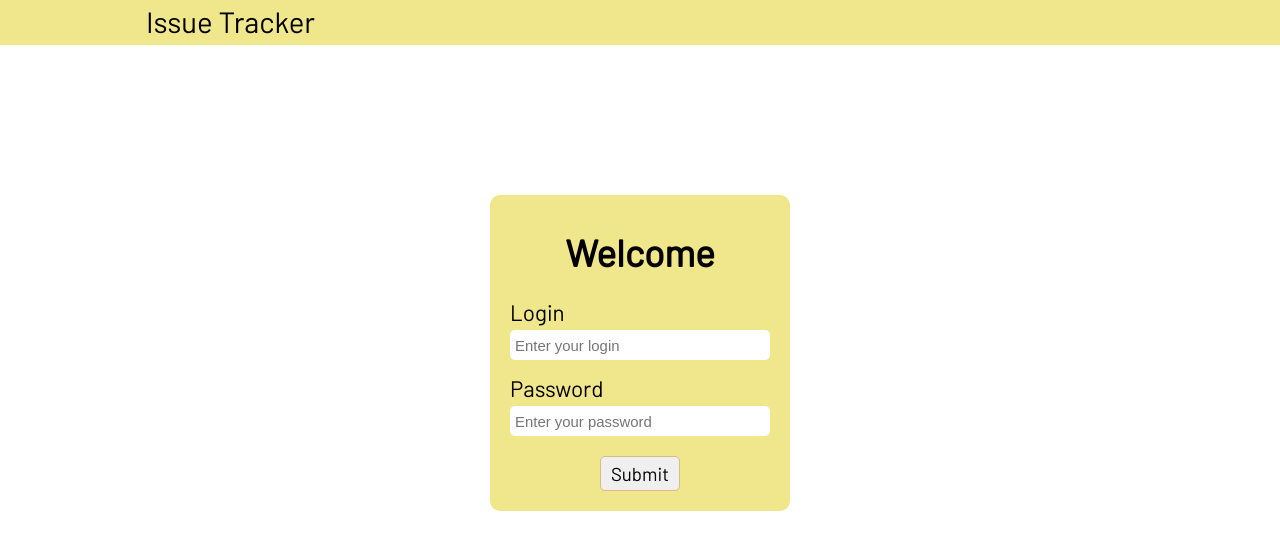
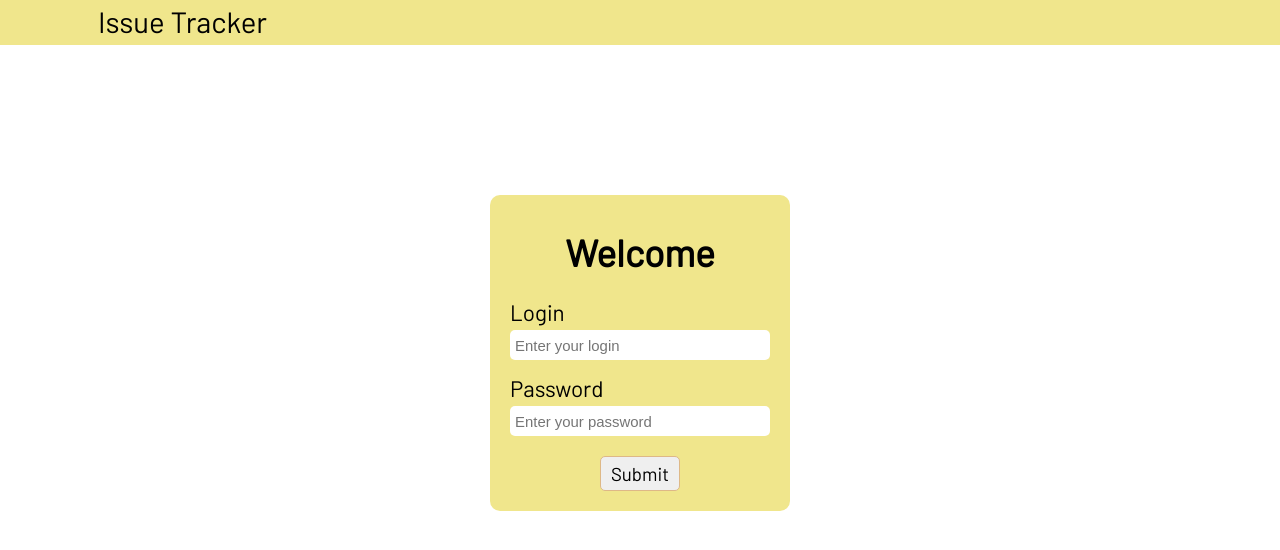
Before and after one commit to sandragg/issue-tracker, a React (Create React App) app in the folder frontend/: page /login in a window 1280 px wide. Shown: the top 550 px of the page. Built offline with nearby package versions, Linux system fonts and the light colour scheme.

Commit message:
Page style fixes

```diff
--- a/frontend/src/App.css
+++ b/frontend/src/App.css
@@ -1,6 +1,7 @@
 .page-content {
     box-sizing: border-box;
     min-height: calc(100vh - 45px);
+    min-width: 900px;
 
     display: flex;
     flex-direction: column;
--- a/frontend/src/components/header/header.css
+++ b/frontend/src/components/header/header.css
@@ -4,6 +4,7 @@
 	top: 0;
 	left: 0;
 
+	min-width: 900px;
 	width: 100%;
 }
 
@@ -11,7 +12,7 @@
 	height: 45px;
 	z-index: 100;
 
-	padding: 0 10%;
+	padding: 0 80px;
 
 	display: flex;
 	flex-direction: row;
```
